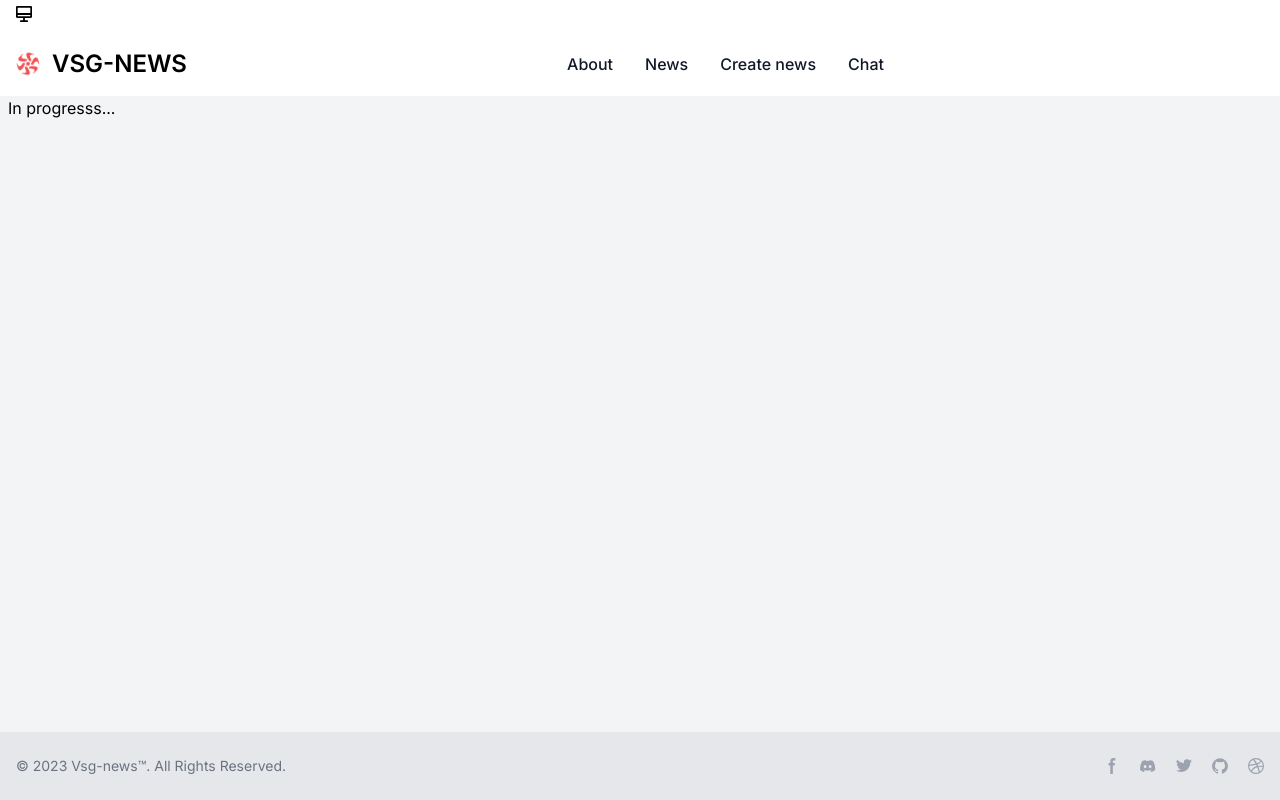
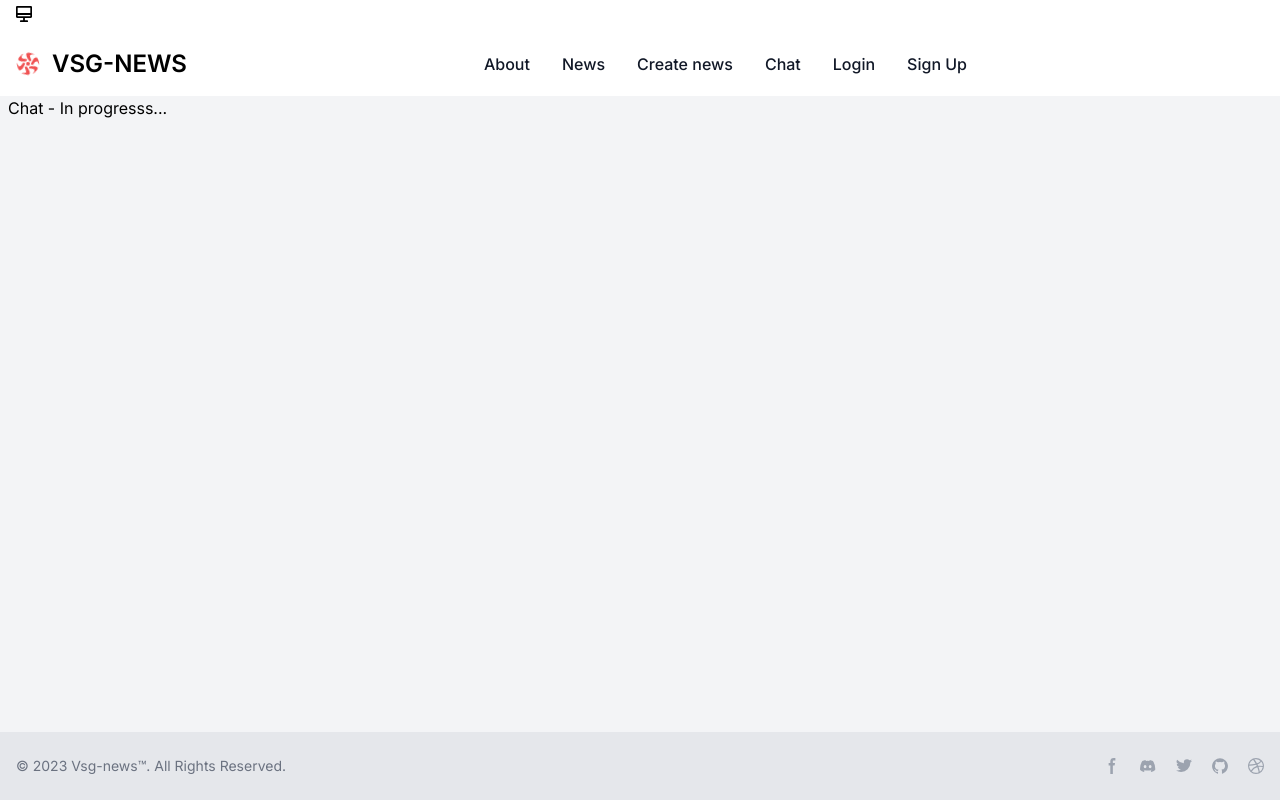
Before and after one commit to successfulcode/vsg-news, a Next.js app: page /en/chat in a window 1280 px wide. Built offline with nearby package versions, Linux system fonts and the light colour scheme.

Commit message:
Created login and sign-up routes

```diff
--- /dev/null
+++ b/app/[lang]/accounts/login/page.tsx
@@ -0,0 +1,5 @@
+function page() {
+  return <div>Login - In progresss...</div>;
+}
+
+export default page;
--- /dev/null
+++ b/app/[lang]/accounts/sign-up/page.tsx
@@ -0,0 +1,5 @@
+function page() {
+  return <div>Sign Up -In progresss...</div>;
+}
+
+export default page;
--- a/app/[lang]/chat/page.tsx
+++ b/app/[lang]/chat/page.tsx
@@ -1,7 +1,5 @@
-import React from 'react';
-
 function page() {
-  return <div>In progresss...</div>;
+  return <div>Chat - In progresss...</div>;
 }
 
 export default page;
--- a/components/Navbar/index.tsx
+++ b/components/Navbar/index.tsx
@@ -8,7 +8,11 @@ function Navbar() {
     {name: 'About', href: '/about'},
     {name: 'News', href: '/news'},
     {name: 'Create news', href: '/create-news'},
-    {name: 'Chat', href: '/chat'}
+    {name: 'Chat', href: '/chat'},
+
+    // TODO: Display as a button
+    {name: 'Login', href: '/accounts/login'},
+    {name: 'Sign Up', href: '/accounts/sign-up'}
   ];
 
   return (
```
